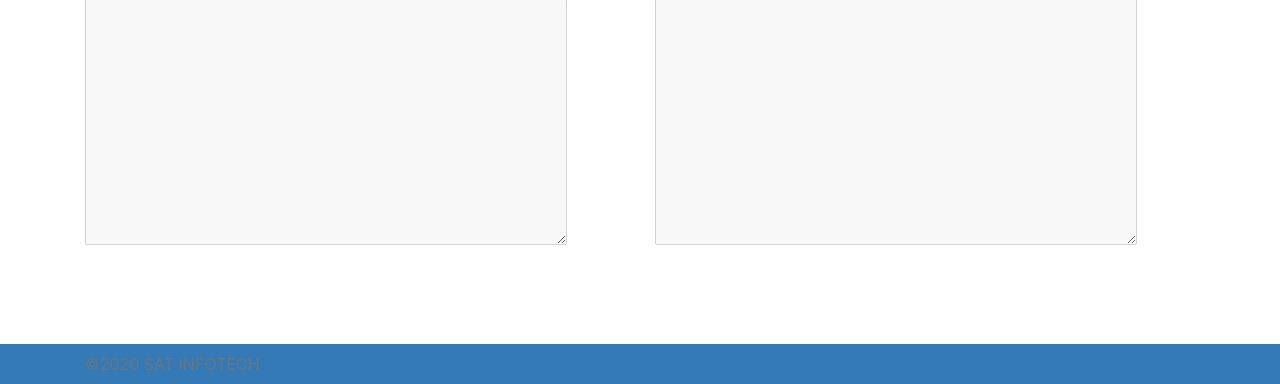
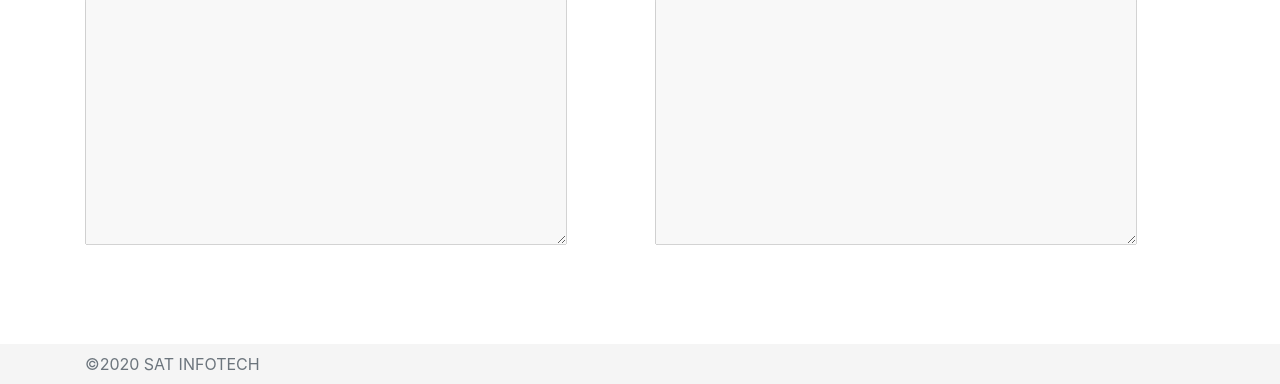
Before and after one commit to cosmo83/einvvalidate, a Flask app: page / in a window 1280 px wide. Shown: the part 416-800 px from the top of the page. Run offline with Flask 2, Linux system fonts and the light colour scheme; some libraries are stand-ins or nearby versions.

Commit message:
Change in sticky-footer

```diff
--- a/static/sticky-footer.css
+++ b/static/sticky-footer.css
@@ -15,7 +15,7 @@ body {
   /* Set the fixed height of the footer here */
   height: 40px;
   line-height: 40px; /* Vertically center the text there */
-  background-color: #337ab7;
+  background-color: #f5f5f5;
 }
 
 
```
